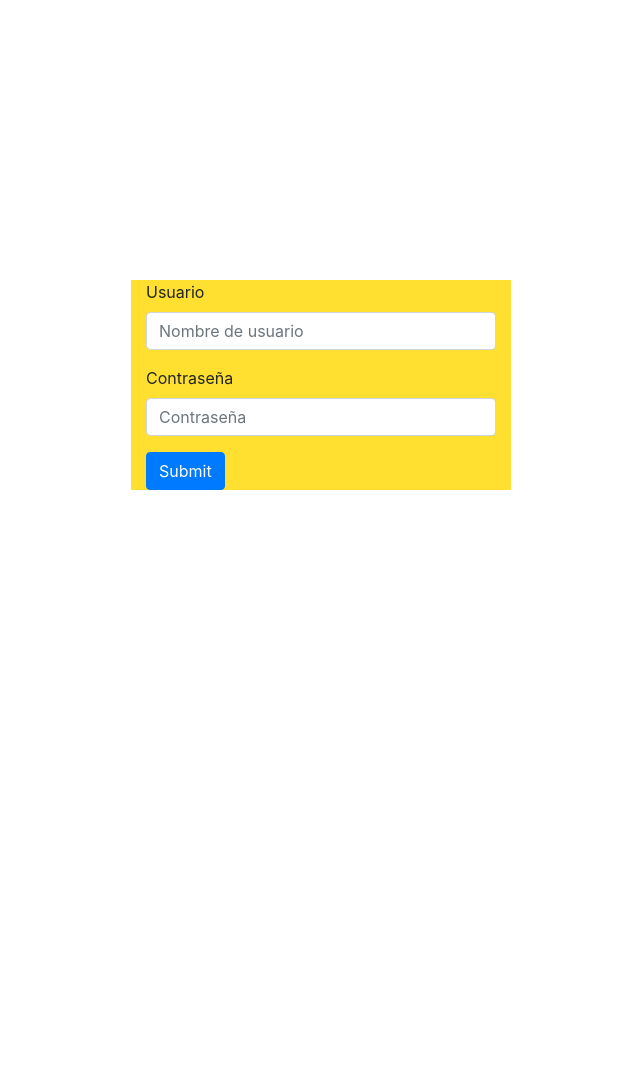
After one commit to MauTorres/TrofeosV2, a PHP site: page /index.html in a window 1280 px wide. The commit adds this page. Shown: the whole page, without its empty margins (319-959 px from the left). Run offline with PHP 8.4, Linux system fonts and the light colour scheme; a stand-in replaces the project's code that opens the database connection; some libraries are stand-ins or nearby versions.

Commit message:
add: Construido prototipo de login

```diff
--- /dev/null
+++ b/front/css/login.css
@@ -0,0 +1,11 @@
+#login-back {
+	height: 100vh;
+}
+
+#login-floatbox {
+	background-color: #FFE030;
+}
+
+.floatbox {
+	margin-top: 35vh;
+}
--- /dev/null
+++ b/front/js/controller/loginController.js
@@ -0,0 +1,42 @@
+function Usuario(nombre, passwd){
+	return {usuario:nombre, passwd:passwd};
+}
+
+function logginPOST(){
+	var uName = $('#user').val();
+	var uPasswd = $('#passwd').val();
+	var usuario = Usuario(uName, uPasswd);
+	usuario.method = 'login';
+
+	$.ajax({
+		type:'POST',
+		url: './src/controller/UsuarioController.php',
+		data: usuario,
+		success: function(data){
+			console.log(data);
+			//Despliegue de información en la vista
+
+			/*if(data == "failure"){
+				alert("El usuario o contraseña no son correctos");
+				return;
+			}else if(data == "succes")
+				window.location.replace("./gui/volumetrias.php");
+			else
+				alert("Ocurrió un error en el servidor");*/
+		},
+		//En caso de error se informa al usuario
+		error: function(XMLHttpRequest, textStatus, errorThrown) {
+			console.log("Error contactando con el servidor");
+		}
+	});
+}
+
+$(document).ready(function(){
+	$('form').submit(function(event){
+		//if($(this).isValid()){
+			event.preventDefault();
+			console.log("Loggin");
+			logginPOST();
+		//}
+	});
+});
--- /dev/null
+++ b/index.html
@@ -0,0 +1,40 @@
+<!DOCTYPE html PUBLIC "-//W3C//DTD HTML 4.01 Transitional//EN" "http://www.w3.org/TR/html4/loose.dtd">
+<html>
+<head>
+	<meta http-equiv="Content-Type" content="text/html; charset=UTF-8">
+	<title>Loggin</title>
+	<meta charset="utf-8">
+	<meta name="viewport" content="width=device-width, initial-scale=1">
+
+	<script src="https://code.jquery.com/jquery-3.3.1.min.js" crossorigin="anonymous"></script>
+	<script src="https://cdnjs.cloudflare.com/ajax/libs/popper.js/1.12.9/umd/popper.min.js" integrity="sha384-ApNbgh9B+Y1QKtv3Rn7W3mgPxhU9K/ScQsAP7hUibX39j7fakFPskvXusvfa0b4Q" crossorigin="anonymous"></script>
+	<script src="https://maxcdn.bootstrapcdn.com/bootstrap/4.0.0/js/bootstrap.min.js" integrity="sha384-JZR6Spejh4U02d8jOt6vLEHfe/JQGiRRSQQxSfFWpi1MquVdAyjUar5+76PVCmYl" crossorigin="anonymous"></script>
+	<script src="./front/js/controller/loginController.js"></script>
+
+	<link rel="stylesheet" href="https://maxcdn.bootstrapcdn.com/bootstrap/4.0.0/css/bootstrap.min.css" integrity="sha384-Gn5384xqQ1aoWXA+058RXPxPg6fy4IWvTNh0E263XmFcJlSAwiGgFAW/dAiS6JXm" crossorigin="anonymous">
+	<link rel="stylesheet" href="./front/css/login.css">
+</head>
+<body>
+	<div id="login-back" class="container-fluid">
+		<div class="container floatbox">
+			<div class="row">
+				<div class="col-4"></div>
+				<div id="login-floatbox" class="col-4">
+					<form>
+						<div class="form-group">
+							<label for="user">Usuario</label>
+							<input type="text" class="form-control" id="user" placeholder="Nombre de usuario">
+						</div>
+						<div class="form-group">
+							<label for="passwd">Contraseña</label>
+							<input type="password" class="form-control" id="passwd" placeholder="Contraseña">
+						</div>
+						<button id="login-buton" class="btn btn-primary">Submit</button>
+					</form>
+				</div>
+				<div class="col-4"></div>
+			</div>
+		</div>
+	</div>
+</body>
+</html>
--- a/index.php
+++ b/index.old.php
@@ -11,6 +11,7 @@ foreach ($catalogo as $elemento) {
 print_r(json_encode($catalogo));*/
 
 $usuarioDAO = new UsuarioDAO();
-$usuario = new Usuario(null, 'mrTona', 'root', 'yahuitl.trejo@gmil.com');
-$usuarioDAO->saveUser($usuario);
+/*$usuario = new Usuario(null, 'mrTona', 'root', 'yahuitl.trejo@gmil.com');
+$usuarioDAO->saveUser($usuario);*/
+print_r($usuarioDAO->getUserByUserName('mrTona'));
 ?>
--- a/src/business/UsuarioBusiness.php
+++ b/src/business/UsuarioBusiness.php
@@ -14,9 +14,9 @@ class UsuarioBusiness
 	}
 
 	public function login($user){
-		$result = $this->usuarioDAO->getUserByUserName($user->getUser());
+		$result = $this->usuarioDAO->getUserByUserName($user->usuario);
 
-		return $result == null && $result->getPasswd() == $user->getPasswd();
+		return $result->equals($user);
 	}
 
 	public function saveUser($user){
@@ -24,7 +24,7 @@ class UsuarioBusiness
 	}
 
 	public function getUsersGrid($params){
-		return $this->
+		#return $this->
 	}
 }
 ?>
```
Also changed, not shown: front/views/login.html (added, +22 -0 lines), src/controller/UsuarioController.php (added, +21 -0 lines), src/dao/entities/Usuario.php (+10 -0 lines).
